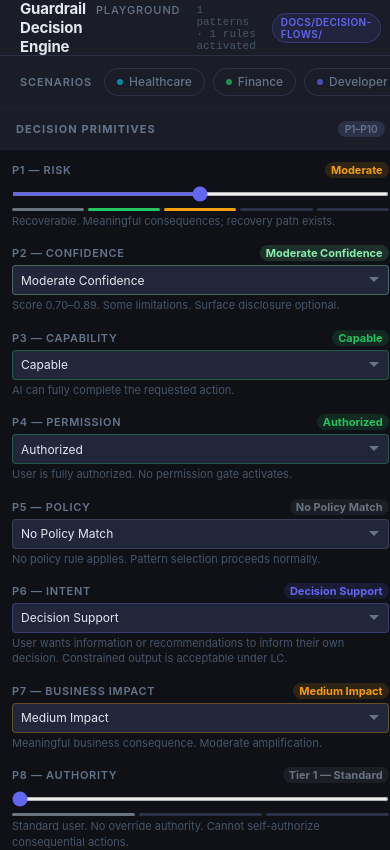
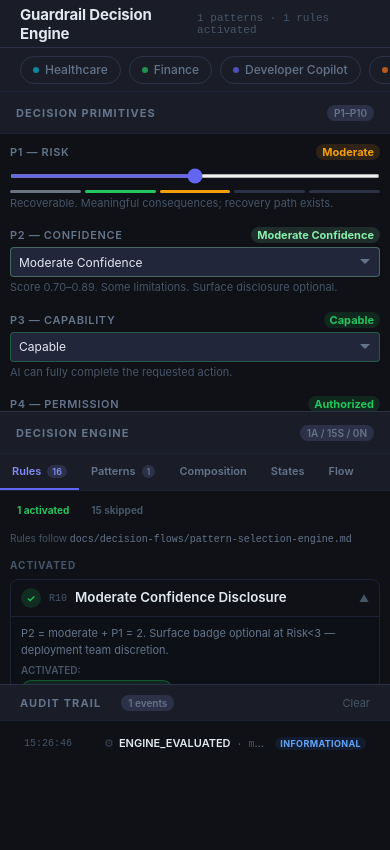
Before and after one commit to aditya89bh/ai-guardrails-explanations-design-system, a Next.js app in the folder playground/: page / in a window 390 px wide. Shown: the top 850 px of the page. Built offline with nearby package versions, Linux system fonts and the light colour scheme.

Commit message:
feat: add responsive layout — 4 breakpoints (1280/1024/768/480px), stacked panels on mobile, hidden decorative elements at small viewport, forced-colors media query for high-contrast mode

```diff
--- a/playground/app/globals.css
+++ b/playground/app/globals.css
@@ -666,31 +666,54 @@ button, select, input[type="range"] { font-family: inherit; }
 }
 
 /* ─── Responsive ─────────────────────────────────────────────────────────── */
+@media (max-width: 1280px) {
+  :root { --pg-audit-height: 180px; }
+  .pg-main { grid-template-columns: 240px 1fr 280px; }
+}
+
 @media (max-width: 1024px) {
-  .pg-main {
-    grid-template-columns: 240px 1fr 280px;
-  }
+  .pg-main { grid-template-columns: 220px 1fr 260px; }
 }
 
 @media (max-width: 768px) {
+  :root {
+    --pg-audit-height: 160px;
+    --pg-header-height: 48px;
+    --pg-scenarios-height: 44px;
+  }
+
+  .pg-root {
+    grid-template-rows: var(--pg-header-height) var(--pg-scenarios-height) 1fr var(--pg-audit-height);
+    height: 100dvh;
+  }
+
   .pg-main {
     grid-template-columns: 1fr;
     grid-template-rows: auto auto auto;
     overflow-y: auto;
   }
 
-  .pg-root {
-    grid-template-rows: var(--pg-header-height) var(--pg-scenarios-height) 1fr;
-    height: auto;
-    min-height: 100dvh;
-  }
-
   .pg-panel {
     border-right: none;
     border-bottom: 1px solid var(--pg-border);
-    max-height: none;
-    overflow: visible;
+    min-height: 320px;
+    max-height: 60vh;
   }
 
-  .pg-audit { display: none; }
+  .pg-header-subtitle { display: none; }
+  .pg-header-badge    { display: none; }
+
+  .pg-scenarios-bar { flex-wrap: nowrap; }
 }
+
+@media (max-width: 480px) {
+  .pg-scenarios-label { display: none; }
+  .pg-panel-body { padding: 10px; }
+}
+
+/* ─── High contrast mode support ─────────────────────────────────────────── */
+@media (forced-colors: active) {
+  .pg-rule-status.activated { border: 2px solid ButtonText; }
+  .pg-chip                  { border: 1px solid ButtonText; }
+  .pg-scenario-btn.active   { border: 2px solid ButtonText; }
+}
```
